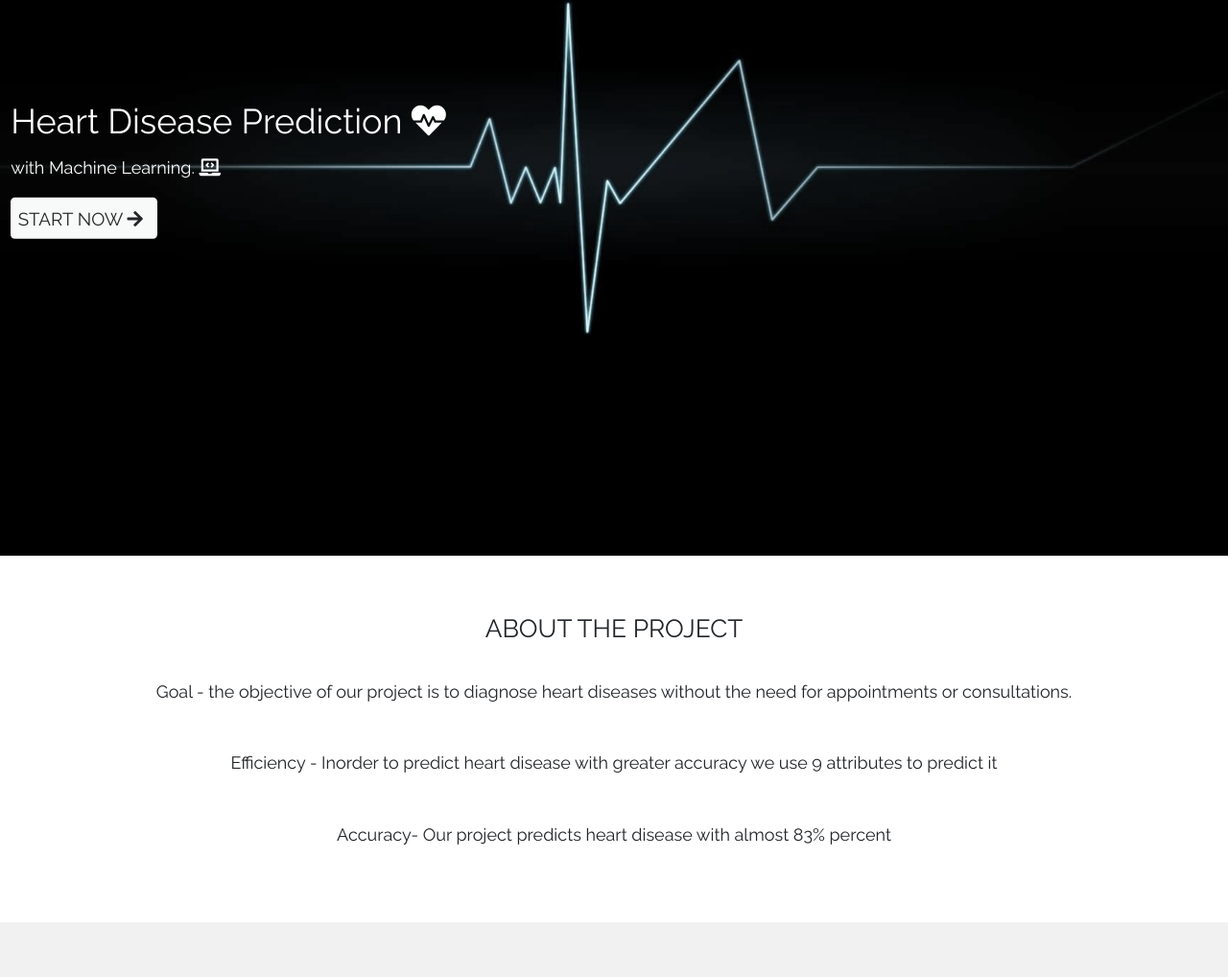
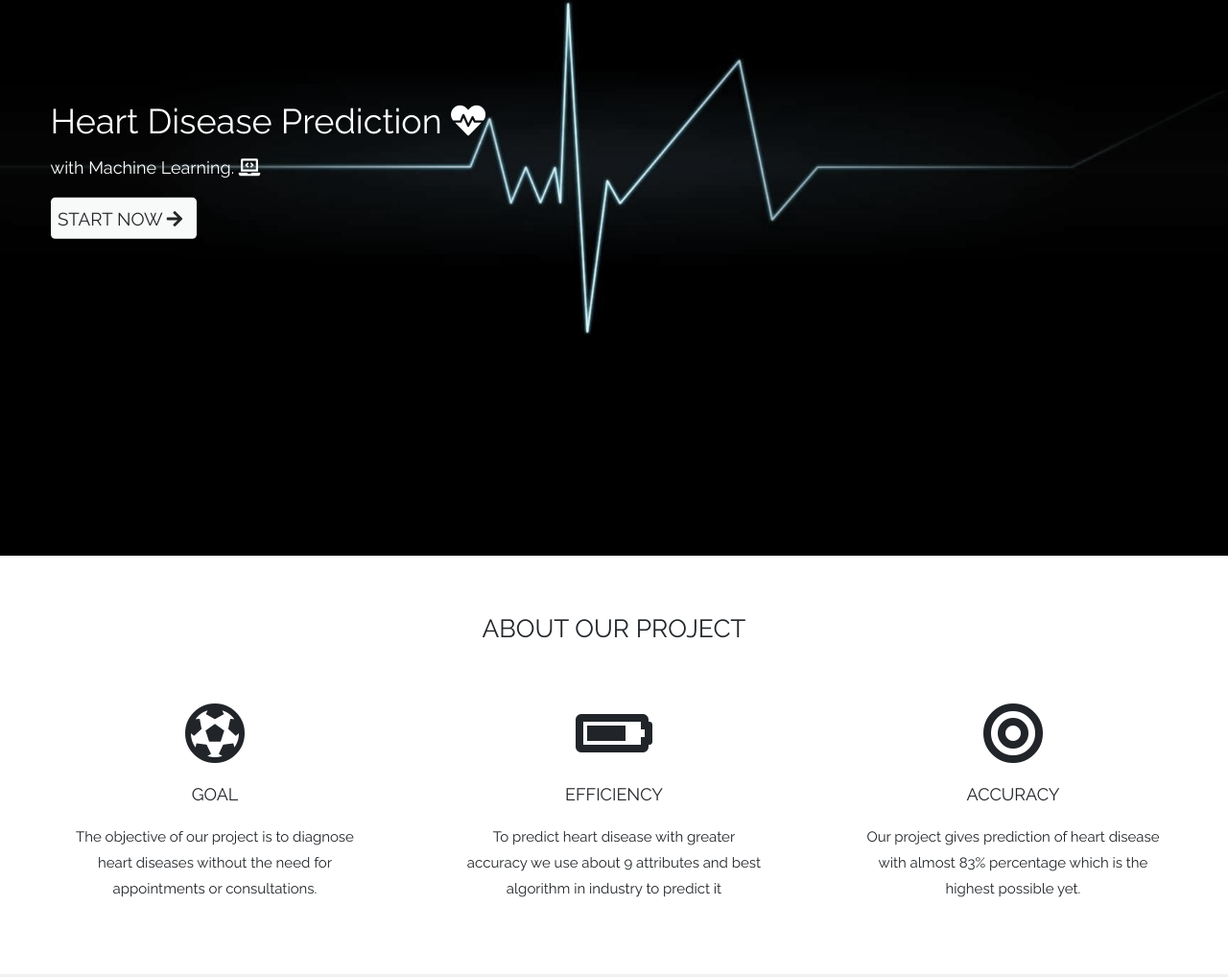
Before and after one commit to jeromejad/heart-disease, a plain HTML site: page templates/welcome.html in a window 1280 px wide. Shown: the part 221-1239 px from the top of the page at 96% size. Drawn offline with nearby package versions, Linux system fonts and the light colour scheme; files that its build step writes are made by us from their sources; files whose address does not match are found by name.

Commit message:
Update welcome.html

```diff
--- a/templates/welcome.html
+++ b/templates/welcome.html
@@ -57,12 +57,12 @@ body, html {
 
 <!-- Header with full-height image -->
 <header class="bgimg-1 w3-display-container w3-grayscale-min"  id="home">
-  <div class="w3-display-left w3-text-white pl-5 pl-sm-1" style=" width:100%; " >
-    <span class="w3-xxlarge w3-hide-small pl-2">Heart Disease Prediction <i class="fas fa-heartbeat"></i></span>
-    <span class="w3-xxlarge w3-hide-large w3-hide-medium pl-1">Heart Disease Prediction <i class="fas fa-heartbeat"></i></span>
+  <div class="w3-display-left w3-text-white pl-md-5 pl-sm-1" style=" width:100%; " >
+    <span class="w3-xxlarge w3-hide-small pl-md-2 pl-sm-1">Heart Disease Prediction <i class="fas fa-heartbeat"></i></span>
+    <span class="w3-xxlarge w3-hide-large w3-hide-medium pl-md-2 pl-sm-1">Heart Disease Prediction <i class="fas fa-heartbeat"></i></span>
     <br>
-    <span class="w3-large pl-2 pt-0">  with Machine Learning. <i class="fas fa-laptop-code"></i></span>
-    <div class="pt-3 pl-2">
+    <span class="w3-large pl-md-2 pt-0 pl-sm-1">  with Machine Learning. <i class="fas fa-laptop-code"></i></span>
+    <div class="pt-3 pl-md-2 pl-sm-1">
     <p><a href="/home" class="btn-light w3-button btn-lg pl-2"> START NOW <i class="fas fa-arrow-right"></i></i></a></p></div>
   </div>
   <div class="w3-display-bottomleft w3-text-grey w3-large" style="padding:24px 48px">
@@ -76,13 +76,32 @@ body, html {
 </header>
 
 <!-- About Section -->
-<div class="w3-container" style="padding:60px 16px" id="about">
-  <h3 class="w3-center">ABOUT THE PROJECT</h3> <br>
-  <p class="w3-center w3-large">Goal - the objective of our project is to diagnose heart diseases without the need for appointments or consultations.
-    </p><br>
-    <p class="w3-center w3-large"> Efficiency - Inorder to predict heart disease with greater accuracy we use 9 attributes to predict it</p><br>
-     <p class="w3-center w3-large">Accuracy- Our project predicts heart disease with almost 83% percent</p>
-</div>
+
+<div class="w3-row-padding w3-center " style="padding:60px 16px">
+  <h3 class="w3-center">ABOUT OUR PROJECT</h3><br> <br>
+ <div class="d-flex justify-content-around">
+  <div class="w3-quarter">
+    <i class="fas fa-futbol w3-margin-bottom w3-jumbo w3-center"></i>
+    <p class="w3-large">GOAL</p>
+    <p>The objective of our project is to diagnose heart diseases without the need for appointments or consultations.</p>
+  </div>
+  <div class="w3-quarter">
+    <i class="fas fa-battery-three-quarters w3-margin-bottom w3-jumbo"></i>
+    <p class="w3-large">EFFICIENCY</p>
+    <p>To predict heart disease with greater accuracy we use about 9 attributes and best algorithm in industry to predict it</p>
+  </div>
+  <div class="w3-quarter">
+    <i class="fas fa-bullseye w3-margin-bottom w3-jumbo"></i>
+    <p class="w3-large">ACCURACY</p>
+    <p>Our project gives prediction of heart disease with almost 83% percentage which is the highest possible yet.</p>
+  </div>
+ </div>
+ </div>
+
+
+
+
+
   <div class="w3-row-padding w3-center w3-light-grey" style="padding:60px 16px">
     <h3 class="w3-center">KEY FEATURES</h3><br> <br>
     <div class="w3-quarter">
@@ -106,7 +125,7 @@ body, html {
       <p>we plan to provide the best support to our users so contact us through the given information regarding any queries or bug issues.
       </p>
     </div>
-  </div>
+   </div>
 
 
 
```
